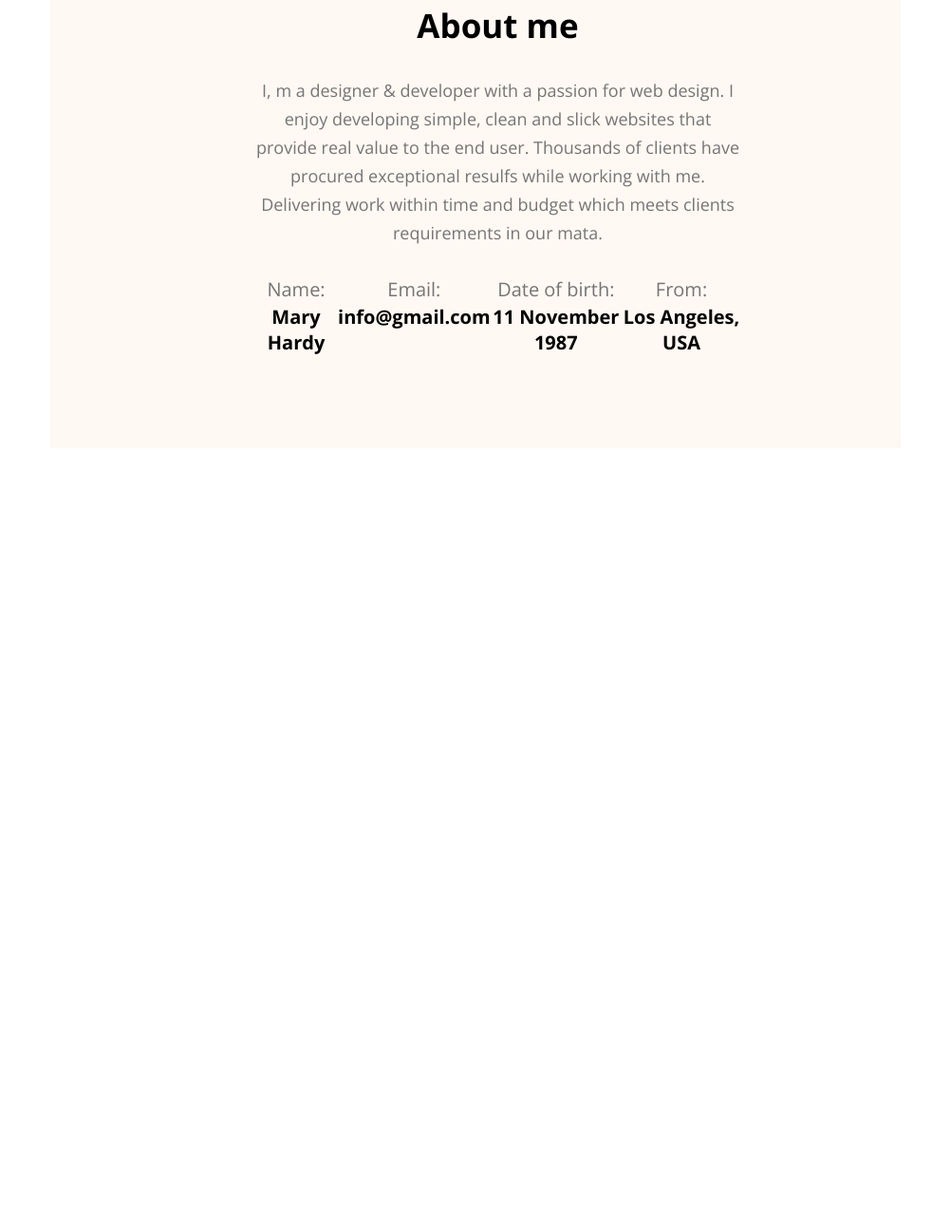
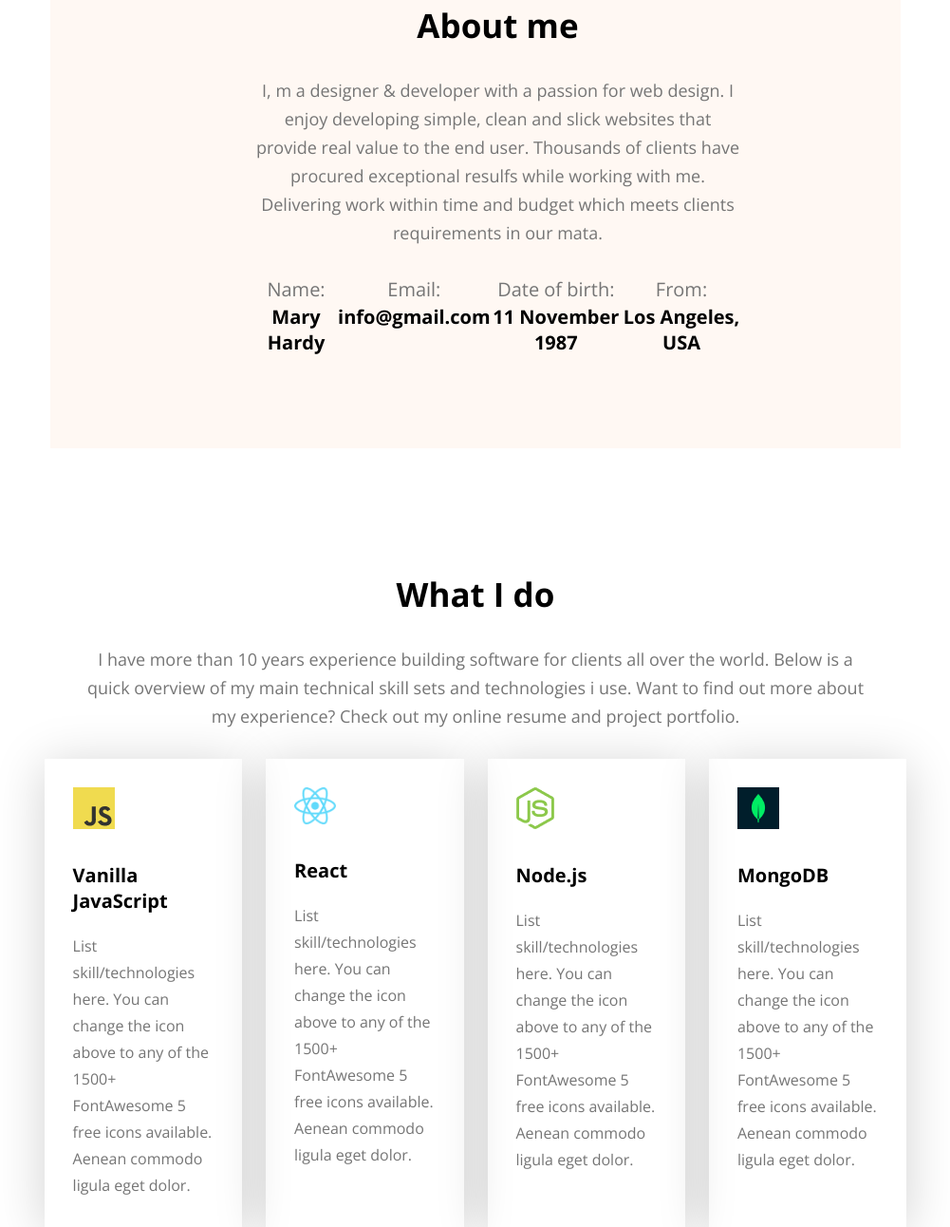
Before and after one commit to forhanahasan06-a11y/hero-dev-portfolio-code, a plain HTML site: page index.html in a window 1280 px wide. Shown: the part 1018-2310 px from the top of the page at 95% size, without its empty margins (139-1140 px from the left). Before the commit the page ends 1490 px from the top, so only its background shows below. Drawn offline with nearby package versions, Linux system fonts and the light colour scheme.

Commit message:
Style skills section and cards

```diff
--- a/index.html
+++ b/index.html
@@ -66,5 +66,36 @@
     </div>
 
   </section>
+
+  <section id="skills">
+    <div class="skills-container">
+      <div class="section-heading">
+        <h2>What I do</h2>
+        <p>I have more than 10 years experience building software for clients all over the world. Below is a quick overview of my main technical skill sets and technologies i use. Want to find out more about my experience? Check out my online resume and project portfolio.</p>
+      </div>
+      <div class="skill-box">
+        <div class="skill-card">
+          <img src="images/icons/js.png" alt="">
+          <h3>Vanilla JavaScript</h3>
+          <p>List skill/technologies here. You can change the icon above to any of the 1500+ FontAwesome 5 free icons available. Aenean commodo ligula eget dolor.</p>
+        </div>
+        <div class="skill-card">
+          <img src="images/icons/react.png" alt="">
+          <h3>React</h3>
+          <p>List skill/technologies here. You can change the icon above to any of the 1500+ FontAwesome 5 free icons available. Aenean commodo ligula eget dolor.</p>
+        </div>
+        <div class="skill-card">
+          <img src="images/icons/nodejs.png" alt="">
+          <h3>Node.js</h3>
+          <p>List skill/technologies here. You can change the icon above to any of the 1500+ FontAwesome 5 free icons available. Aenean commodo ligula eget dolor.</p>
+        </div>
+        <div class="skill-card">
+          <img src="images/icons/mongo.png" alt="">
+          <h3>MongoDB</h3>
+          <p>List skill/technologies here. You can change the icon above to any of the 1500+ FontAwesome 5 free icons available. Aenean commodo ligula eget dolor.</p>
+        </div>
+      </div>
+    </div>
+  </section>
 </body>
 </html>
--- a/styles/portfolio.css
+++ b/styles/portfolio.css
@@ -31,6 +31,7 @@
 .section-heading {
   max-width: 827px;
   text-align: center;
+  margin: 0 auto;
 }
 
 .section-heading h2 {
@@ -137,3 +138,36 @@ nav .menu a {
 .about-info .info-card h4 {
   font-size: 20px;
 }
+#skills {
+  padding-top: 130px;
+}
+#skills .skills-container {
+  width: 71%;
+  max-width: 1141px;
+  margin: 0 auto;
+}
+
+#skills .skills-container .skill-box {
+  display: flex;
+  gap: 25px;
+}
+.skill-box .skill-card {
+  padding: 30px;
+  /* border: 1px solid red; */
+  box-shadow: 0 6px 50px 0 #0000002e;
+  max-width: 267px;
+}
+.skill-card img {
+  max-width: 44px;
+  margin-bottom: 30px;
+}
+.skill-card h3 {
+  font-size: 20px;
+  color: 181818;
+  margin-bottom: 20px;
+}
+.skill-card p {
+  font-size: 16px;
+  line-height: 28px;
+  color: #757575;
+}
```
